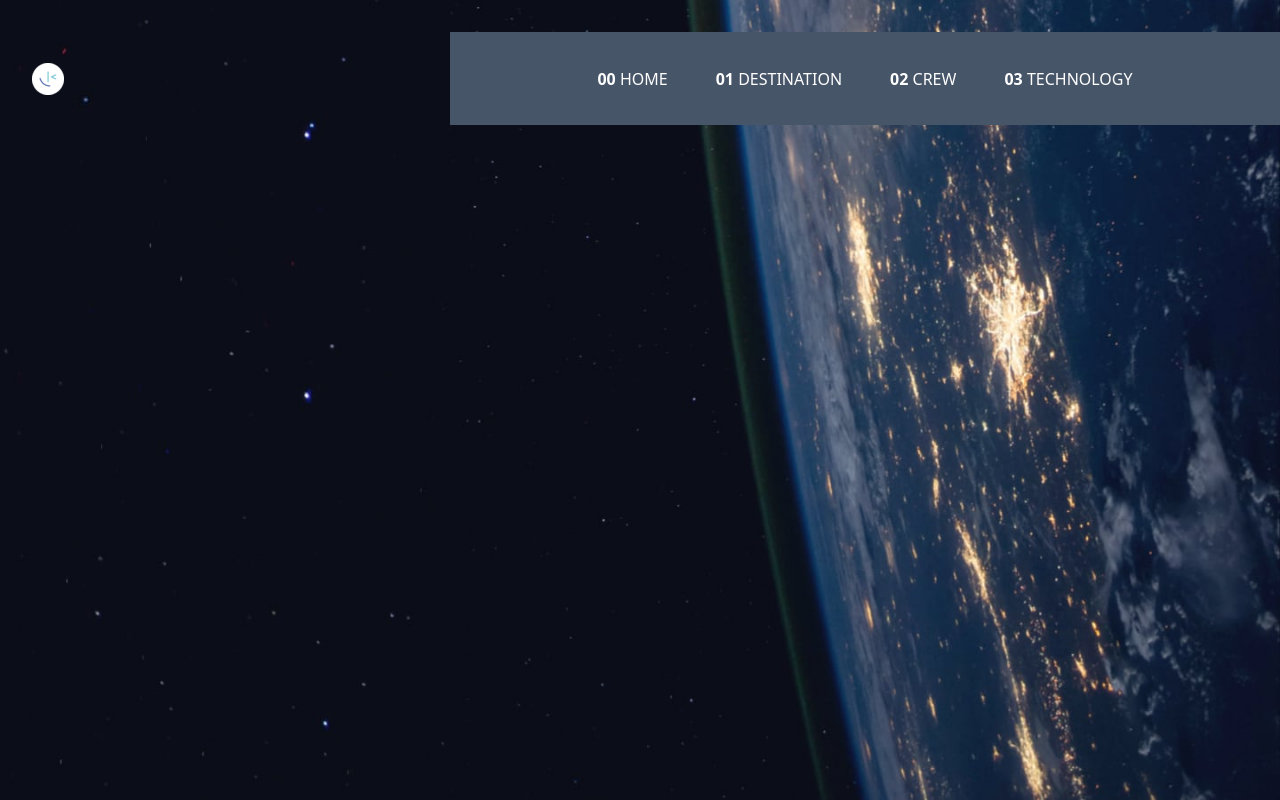
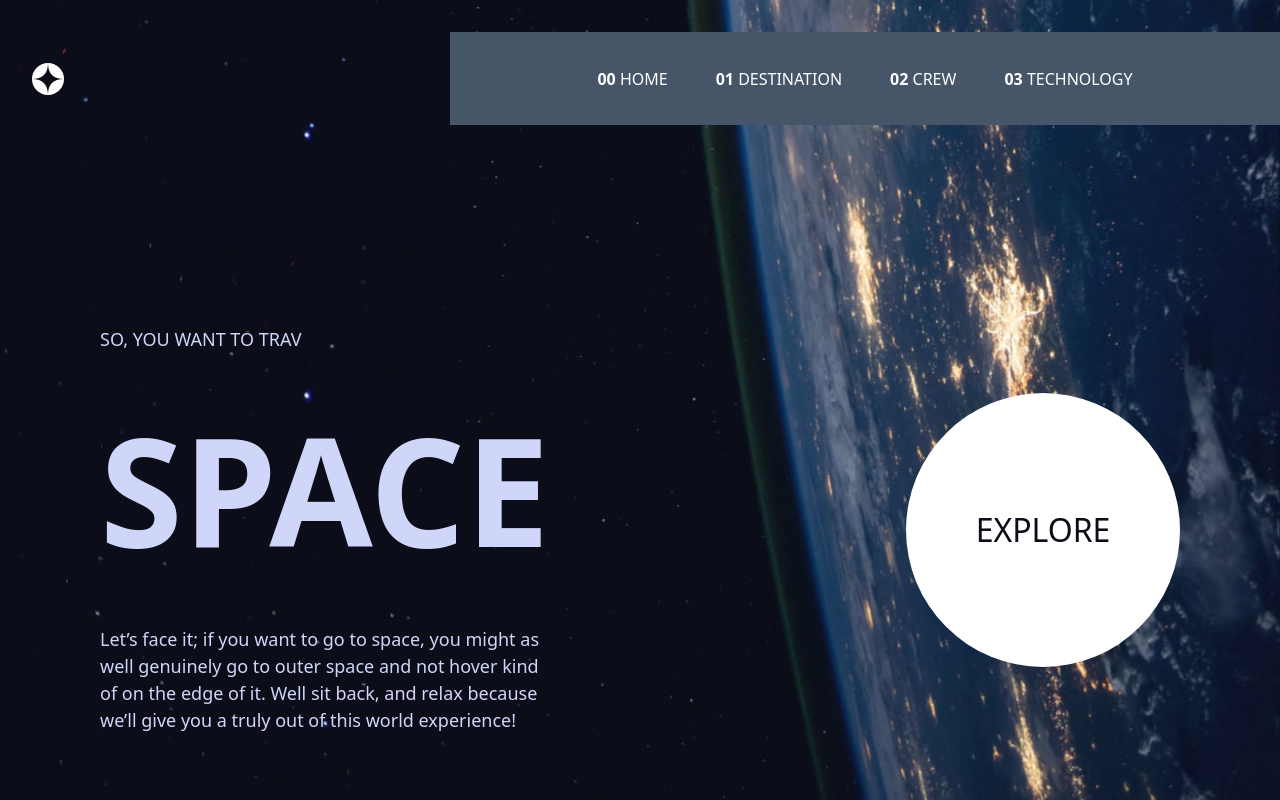
Before and after one commit to ZaxarShashkov/space-app, a Next.js app: page / in a window 1280 px wide. Built offline with nearby package versions, Linux system fonts and the light colour scheme.

Commit message:
add main page

```diff
--- a/app/page.tsx
+++ b/app/page.tsx
@@ -1,5 +1,20 @@
 import Image from 'next/image';
 
 export default function Home() {
-	return <div className='max-w-[1600px]'></div>;
+	return (
+		<div className='mx-[100px] mt-[200px] flex items-center justify-between'>
+			<div className='text-main-text max-w-[445px] flex flex-col gap-[24px]'>
+				<p className='text-lg'>SO, YOU WANT TO TRAV</p>
+				<p className='text-[150px] font-bold'>SPACE</p>
+				<p className='text-[18px]'>
+					Let’s face it; if you want to go to space, you might as well genuinely go to
+					outer space and not hover kind of on the edge of it. Well sit back, and relax
+					because we’ll give you a truly out of this world experience!
+				</p>
+			</div>
+			<div className='w-[274px] h-[274px] bg-white  rounded-[100%] flex items-center justify-center'>
+				<span className='block text-[32px] text-primary-black'>EXPLORE</span>
+			</div>
+		</div>
+	);
 }
--- a/components/Header.tsx
+++ b/components/Header.tsx
@@ -1,4 +1,5 @@
 import Image from 'next/image';
+import Link from 'next/link';
 import React from 'react';
 
 type Props = {};
@@ -8,7 +9,7 @@ const Header = (props: Props) => {
 		<header className='relative flex justify-between items-center pt-8'>
 			<div className='ml-8'>
 				<Image
-					src='/favicon-32x32.png'
+					src='/logo.svg'
 					alt='logo'
 					width={32}
 					height={32}
@@ -17,12 +18,17 @@ const Header = (props: Props) => {
 			</div>
 			<nav className='flex justify-center items-center min-w-[830px] h-[93px] bg-slate-600 '>
 				<ul className='flex justify-center gap-12 text-base text-white'>
+					<Link href='/'>
 						<li>
 							<span className='font-bold'>00</span> HOME
 						</li>
+					</Link>
+					<Link href='/destination'>
 						<li>
 							<span className='font-bold'>01</span> DESTINATION
 						</li>
+					</Link>
+
 					<li>
 						<span className='font-bold'>02</span> CREW
 					</li>
--- a/tailwind.config.ts
+++ b/tailwind.config.ts
@@ -12,9 +12,9 @@ module.exports = {
 				inter: ['Inter', 'sans-serif'],
 			},
 			colors: {
-				'black-100': '#2B2C35',
-				'primary-blue': {
-					DEFAULT: '#2B59FF',
+				'main-text': '#D0D6F9',
+				'primary-black': {
+					DEFAULT: '#0B0D17',
 					100: '#F5F8FF',
 				},
 				'secondary-orange': '#f79761',
```
Also changed, not shown: app/destination/layout.tsx (added), app/destination/page.tsx (added), public/logo.svg (renamed from public/assets/shared/logo.svg). Lines whose indentation alone changed are shown as unchanged.
